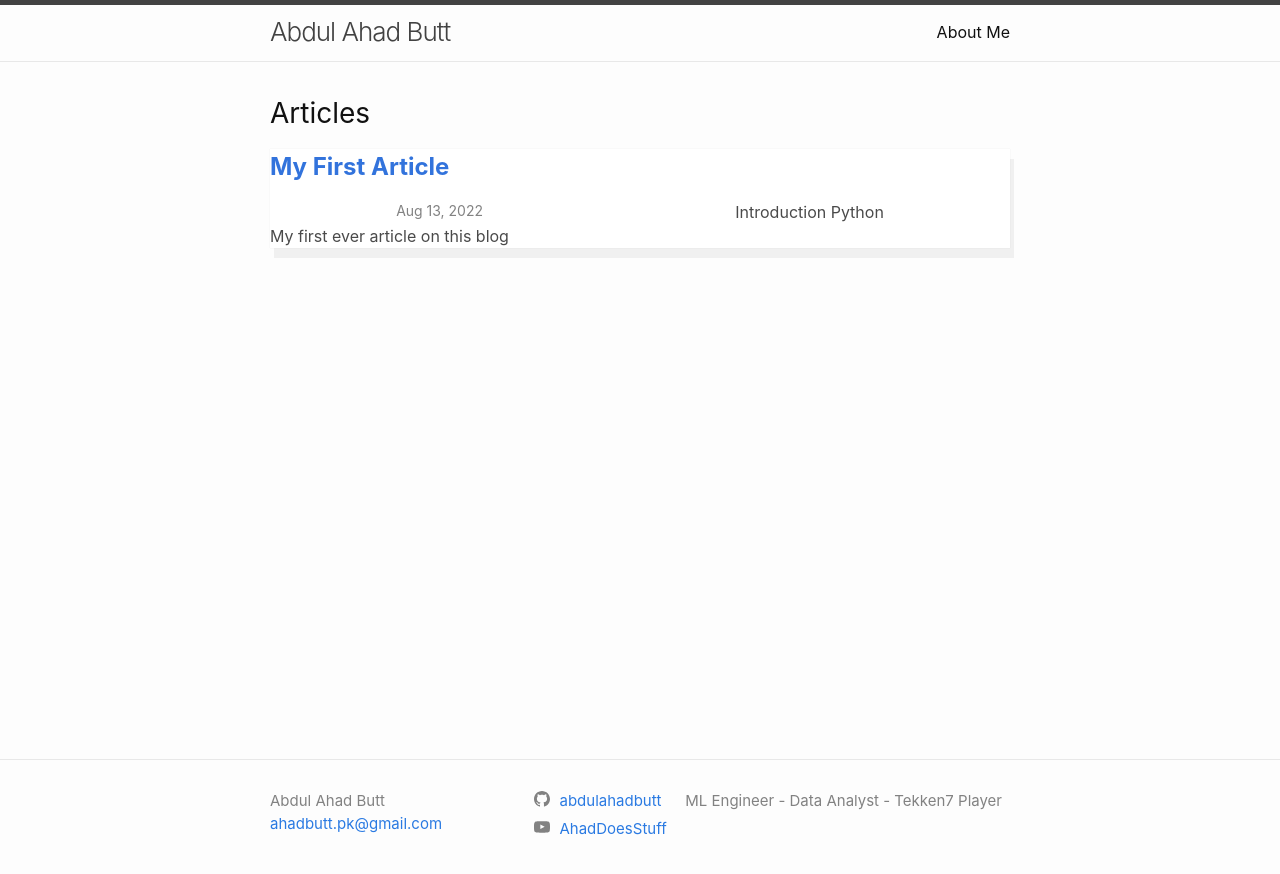
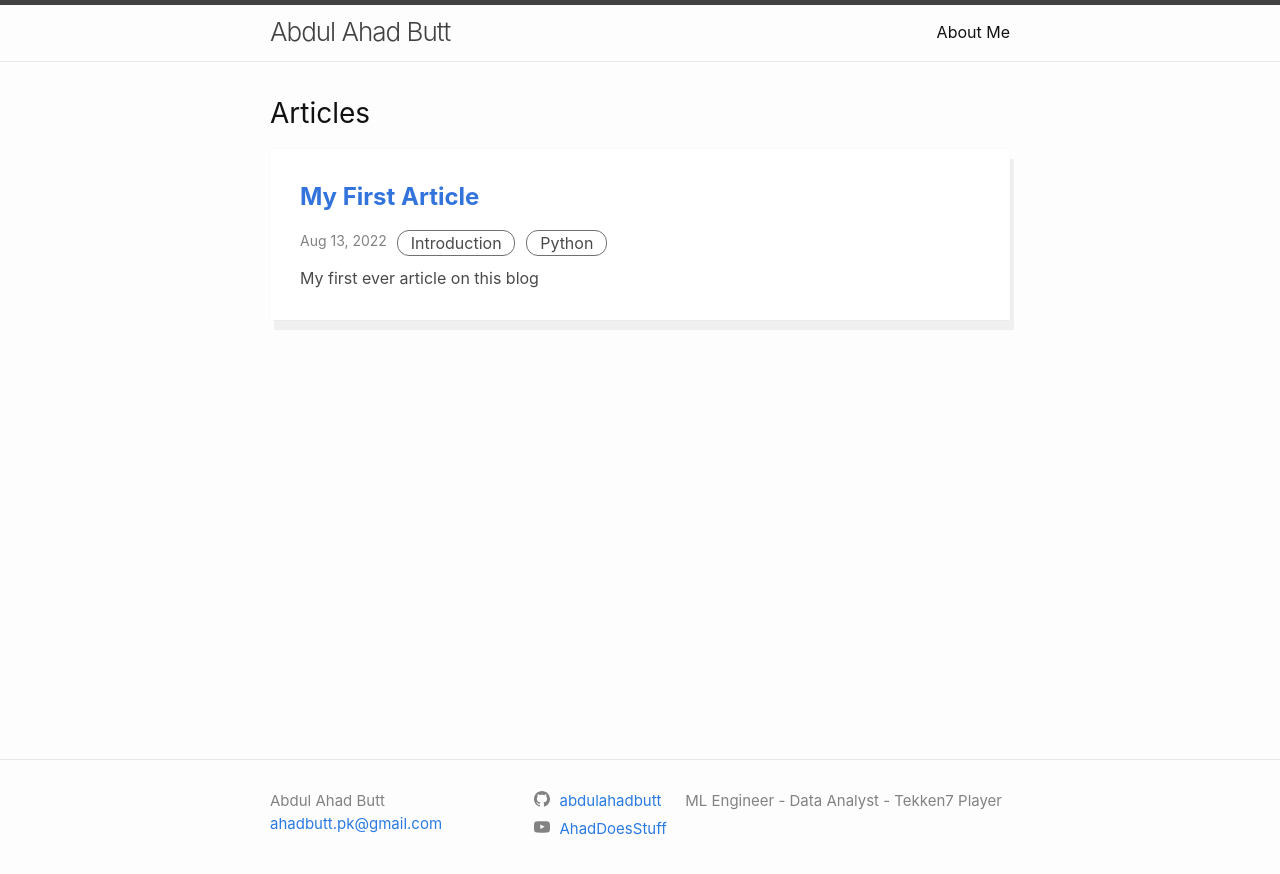
Before and after one commit to abdulahadbutt/abdulahadbutt.github.io, a Jekyll site: the page built from index.md, in a window 1280 px wide. Shown: the top 874 px of the page. Built offline with Jekyll 4.4.1, drawn with Linux system fonts in a browser that asks for light colours.

Commit message:
Updated card tags

```diff
--- a/_layouts/home.html
+++ b/_layouts/home.html
@@ -33,9 +33,12 @@ layout: default
 
 
         </div>
-        {% if post.desc %}
-          {{post.desc}}
-        {% endif %}
+
+        <div class="card-desc">
+          {% if post.desc %}
+            {{post.desc}}
+          {% endif %}
+        </div>
 
 
 
--- a/_sass/minima/_layout.scss
+++ b/_sass/minima/_layout.scss
@@ -186,17 +186,49 @@
   background-color: #fff;
   color: #4a4a4a;
   box-shadow: 4px 10px rgba(0,0,0,0.05), 0 0 1px rgba(0,0,0,0.1);
+  padding: 30px;
+
+
   h3 a {
     color: #3273dc;
     font-weight: bold;
   }
+  .card-metadata{
+
+    display: flex;
+    // justify-content: flex-start;
+
+    .card-date{
+      margin-right: 10px;
+    }
+    .tags{
+
+      display: flex;
+      justify-content: flex-end;
+
+
+      .card-tags{
+        border-radius: 12px;
+        border: solid #707070 1px;
+        width: min-content;
+        padding: 0px 0.80em;
+        margin-right: 11px;
+      }
+    }
+  }
+
+  .card-desc{
+    margin-top: 10px;
+    color: #4a4a4a
+  }
+
 }
 
-.card-metadata {
-  display: flex;
-  justify-content: flex-start;
-  justify-content: space-around;
-}
+// .card-metadata {
+  // display: flex;
+  // justify-content: flex-start;
+  // justify-content: space-around;
+// }
 
 .page-heading {
   @include relative-font-size(2);
```
